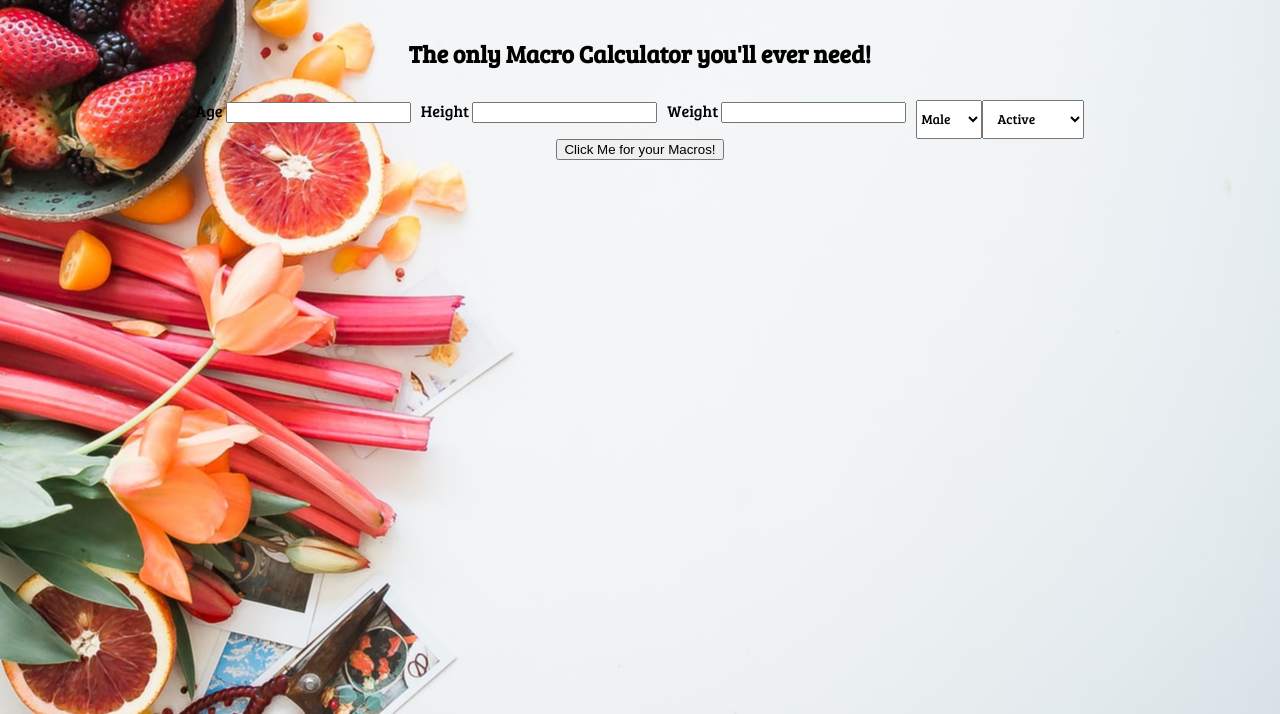
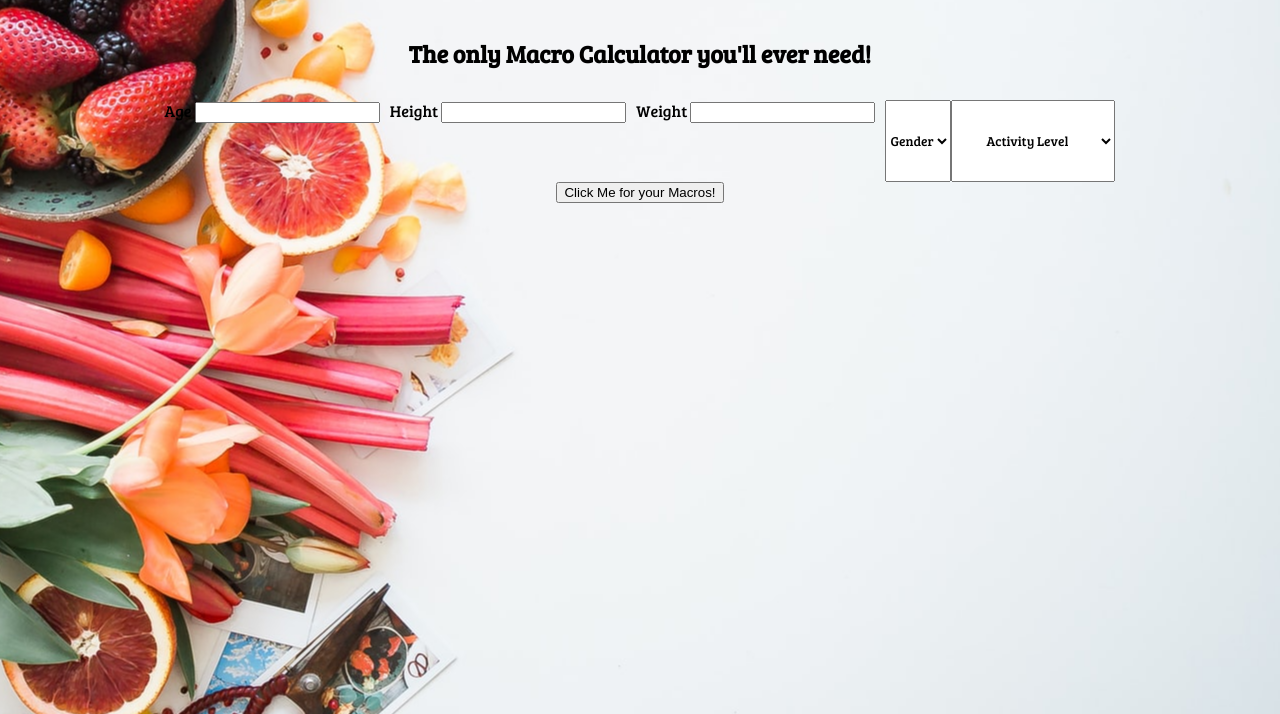
Before and after one commit to DanieMeas/macro_calculator, a plain HTML site: page index.html in a window 1280 px wide. Shown: the part 86-800 px from the top of the page. Drawn offline with Linux system fonts and the light colour scheme.

Commit message:
add gender and activity level box

```diff
--- a/index.html
+++ b/index.html
@@ -13,28 +13,32 @@
     <h2>The only Macro Calculator you'll ever need!</h2>
 
     <div class = "calculator">
-        <form action="Age">
+
+      <form action="Age">
             Age <input type="text" Age="age"><br>
         </form>
+
         <form action="height">
             Height <input type="text" height="height"><br>
         </form>
+
         <form action="weight">
             Weight <input type="text" weight="weight"><br>
         </form>
 
             <select>
+                <option selected disabled>Gender</option>
                 <option value="Male">Male</option>
                 <option value="Female">Female</option>
-              </select>
+            </select>
 
           <select class = "active">
-              <p>Activity Level
+              <option selected disabled>Activity Level</option>
+                <option value="Moderate">Moderate</option>
                 <option value="Active">Active</option>
                 <option value="Very Active">Very Active</option>
-                <option value="Moderate">Moderate</option>
-              </p>
           </select>
+
 
   </div>
 
--- a/style.css
+++ b/style.css
@@ -29,6 +29,9 @@ h1, h2 {
   font-family: 'Bree Serif', serif;
 
 }
+.buton:hover {
+  color: blue;
+}
 
 select {
   font-family: 'Bree Serif', serif;
@@ -40,5 +43,5 @@ form {
 }
 
 .active {
-  padding-left: 10px;
+  padding: 30px;
 }
```
